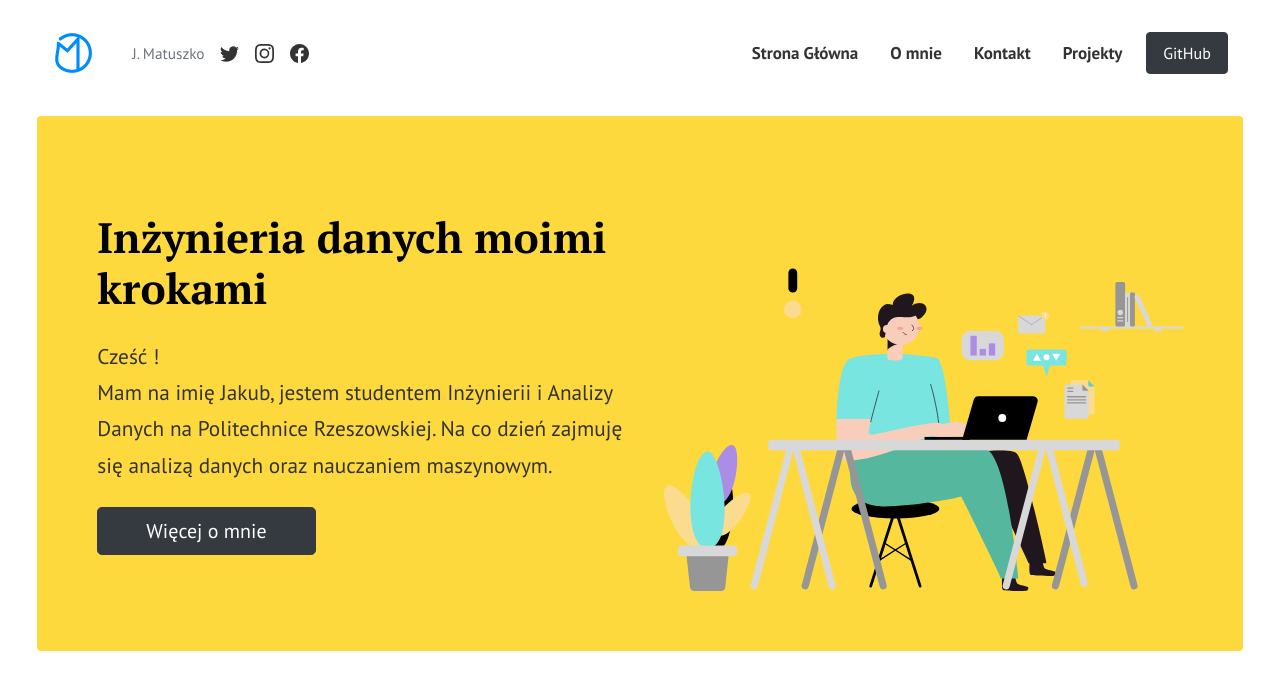
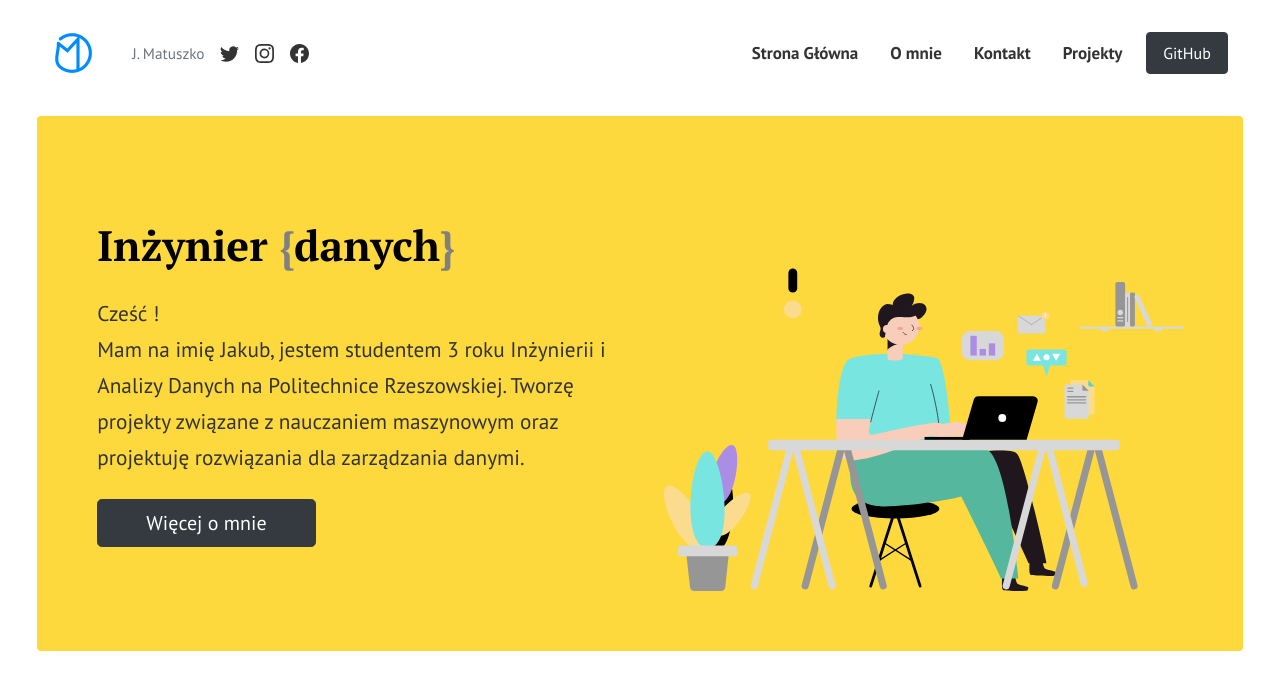
Before and after one commit to matuszko/matuszko.github.io, a Jekyll site: the page built from index.html, in a window 1280 px wide and 1400 px high, cut to the strip 0-679 px from the top of the window. Built offline with Jekyll 4.4.1, drawn with Linux system fonts in a browser that asks for light colours; the list of posts is cut into pages by our own code.

Commit message:
main page update

```diff
--- a/assets/css/custom.css
+++ b/assets/css/custom.css
@@ -2,19 +2,7 @@
 Don't want to use sass and simply modify the stylesheet in the old css fashion?
 Just customize your theme here.
 ================================================== */
-.typed-out{
-    overflow: hidden;
-    border-right: .15em solid orange;
-    white-space: nowrap;
-    animation:
-      typing 1s forwards;
-    font-size: 1.6rem;
-    width: 0;
-  }
-  @keyframes typing {
-    from { width: 0 }
-    to { width: 100% }
-  }
-
+.grey-clr {color: gray}
+.padd-right {padding-right: 5px;}
 
 body {}
--- a/index.html
+++ b/index.html
@@ -9,9 +9,9 @@ background: '/img/bg-index.jpg'
 {% if page.url == "/" %}
 <div class="rounded mb-5 hero">
   <div class="row align-items-center justify-content-between">
-    <div class="col-md-6">
-      <h1 class="font-weight-bold mb-4 serif-font">Inżynieria danych moimi krokami</h1>
-      <p class="lead mb-4">Cześć !<Br>Mam na imię Jakub, jestem studentem Inżynierii i Analizy Danych na Politechnice Rzeszowskiej. Na co dzień zajmuję się analizą danych oraz nauczaniem maszynowym. </p>
+    <div class="col-md-6 padd-right">
+      <h1 class="font-weight-bold mb-4 serif-font">Inżynier <span class="grey-clr">{</span>danych<span class="grey-clr">}</span></h1>
+      <p class="lead mb-4">Cześć !<Br>Mam na imię Jakub, jestem studentem 3 roku Inżynierii i Analizy Danych na Politechnice Rzeszowskiej. Tworzę projekty związane z nauczaniem maszynowym oraz projektuję rozwiązania dla zarządzania danymi.</p>
       <a href="{{site.baseurl}}/o-mnie" class="btn btn-dark text-white px-5 btn-lg">Więcej o mnie</a>
     </div>
     <div class="col-md-6 text-right pl-0 pl-lg-4">
```
Also changed, not shown: assets/images/credits.png (deleted).
